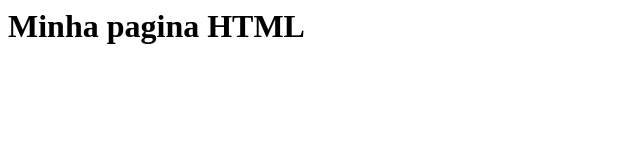
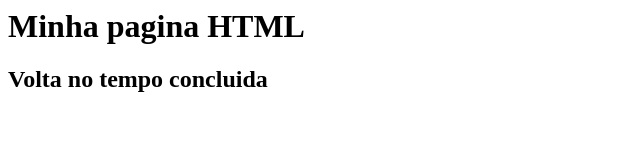
Before and after one commit to AndreaFraga/gama-no-git, a plain HTML site: page index.html in a window 1280 px wide. Shown: the whole page, without its empty margins (0-640 px from the left). Drawn offline with Linux system fonts and the light colour scheme.

Commit message:
update arquivo index.html volta no tempo

```diff
--- a/index.html
+++ b/index.html
@@ -1,5 +1,6 @@
 <html>
     <body>
         <h1>Minha pagina HTML</h1>
+        <h2>Volta no tempo concluida</h2>
     </body>
 </html>
```
